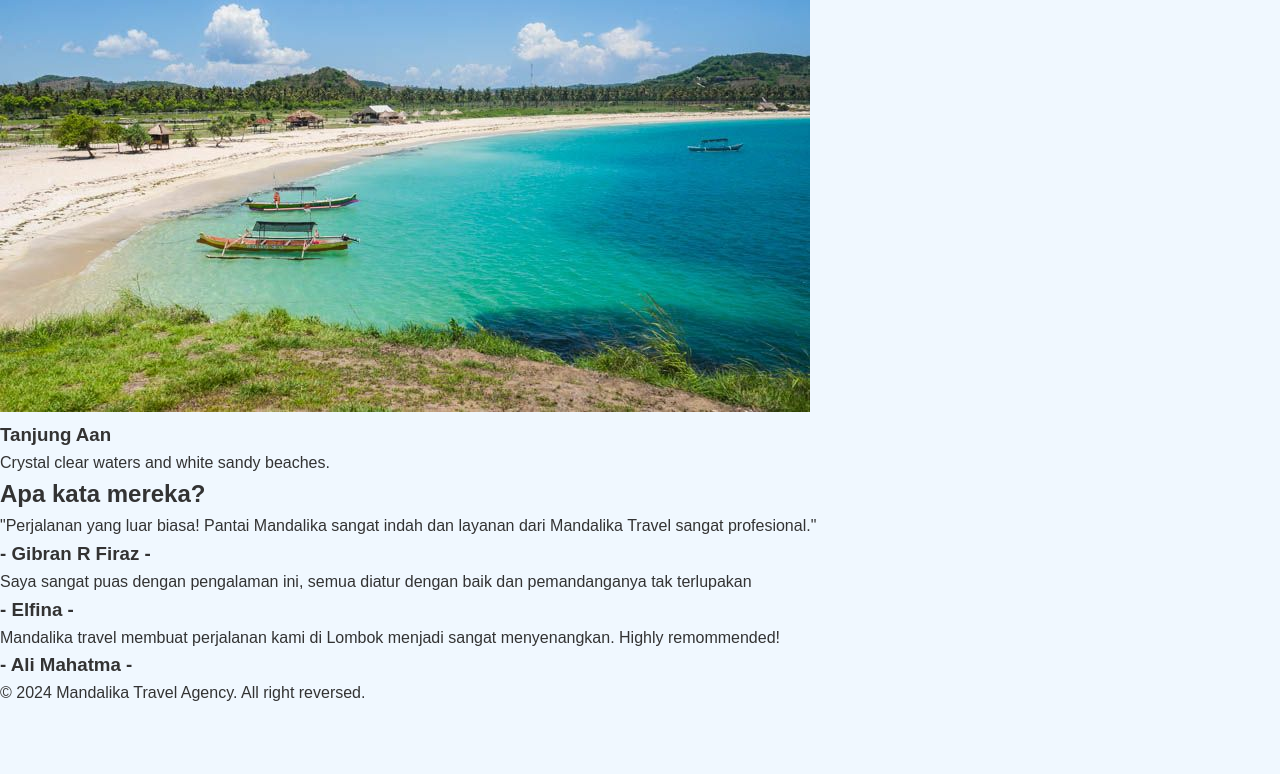
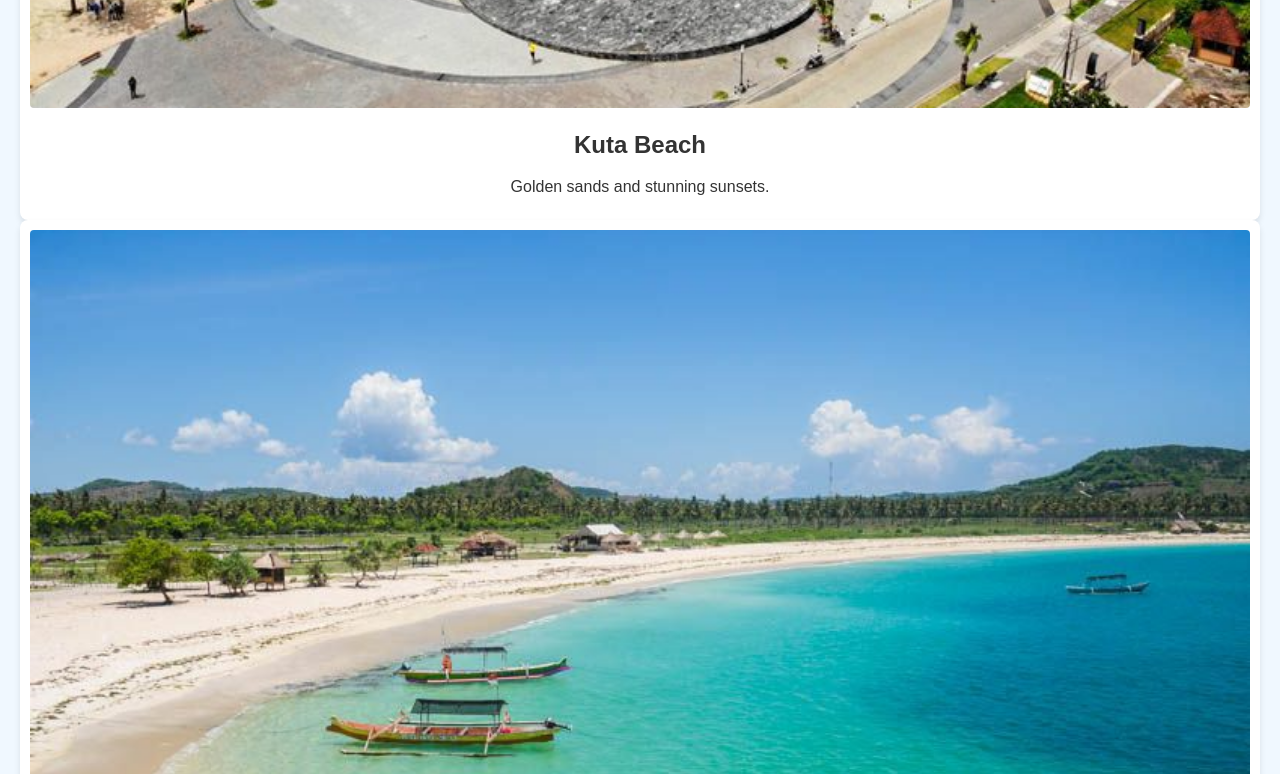
Before and after one commit to alimahatma/pelatihan-forntend, a plain HTML site: page index.html in a window 1280 px wide. Shown: the part 1200-1974 px from the top of the page. Before the commit the page ends 1906 px from the top, so only its background shows below. Drawn offline with Linux system fonts and the light colour scheme.

Commit message:
mempercantik card dan testimoni

```diff
--- a/css/style.css
+++ b/css/style.css
@@ -67,3 +67,70 @@ nav a:hover {
 .hero .btn-cta:hover {
     background: #028090;
 }
+
+/* Destinasi Section */
+#destinasi {
+    padding: 50px 20px;
+    text-align: center;
+}
+#destinasi h2 {
+    font-size: 36px;
+    margin-bottom: 20px;
+}
+#destinasi-grid {
+    display: grid;
+    grid-template-columns: repeat(auto-fit, minmax(300px, 1fr));
+    gap: 20px;
+}
+.card {
+    background: white;
+    border-radius: 8px;
+    box-shadow: 0 4px 6px rgba(0, 0, 0, 0.1);
+    overflow: hidden;
+    padding: 10px;
+    text-align: center;
+}
+.card img {
+    width: 100%;
+    height: 700px;
+    object-fit: cover;
+    border-radius: 4px;
+}
+.card h3 {
+    font-size: 24px;
+    margin: 10px;
+}
+.card p {
+    font-size: 16px;
+    margin: 10px;
+}
+
+/* testimoni section */
+#testimoni {
+    background: #edf6f9;
+    padding: 50px 20px;
+}
+#testimoni h2 {
+    font-size: 36px;
+    text-align: center;
+    margin-bottom: 20px;
+}
+.testimoni-card {
+    display: grid;
+    grid-template-columns: repeat(auto-fit, minmax(300px, 1fr));
+    gap: 20px;
+}
+.testimoni-card {
+    background: white;
+    padding: 20px;
+    border-radius: 8px;
+    box-shadow: 0 4px 6px rgba(0, 0, 0, 0.1);
+}
+.testimoni-card p {
+    font-style: italic;
+}
+.testimoni-card h3 {
+    text-align: right;
+    margin-top: 10px;
+    font-size: 18px;
+}
```
